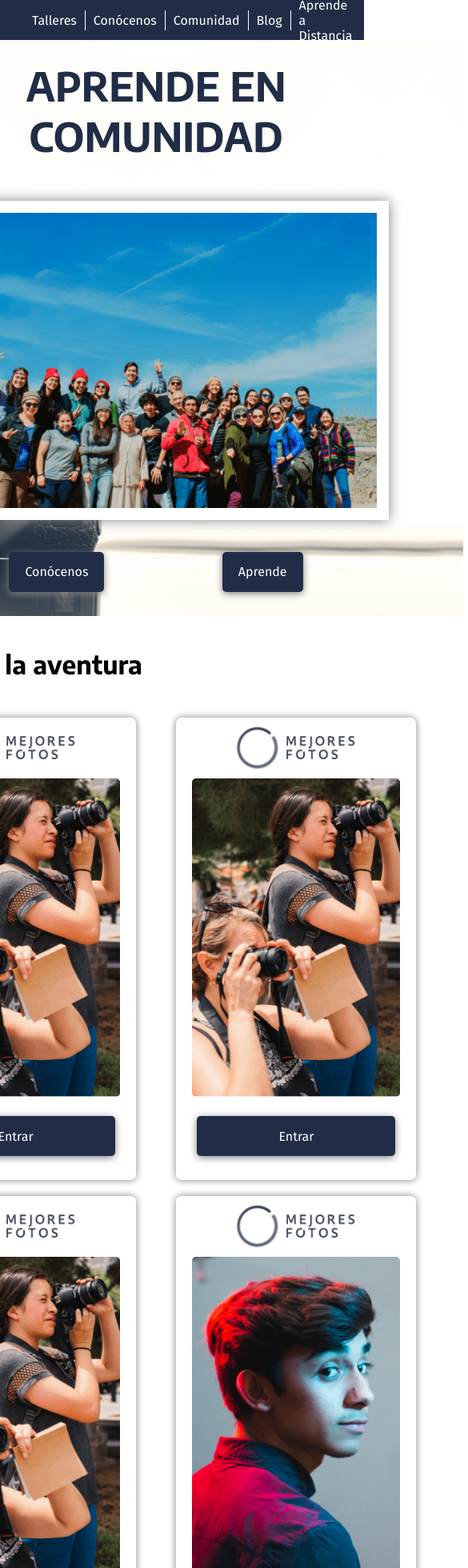
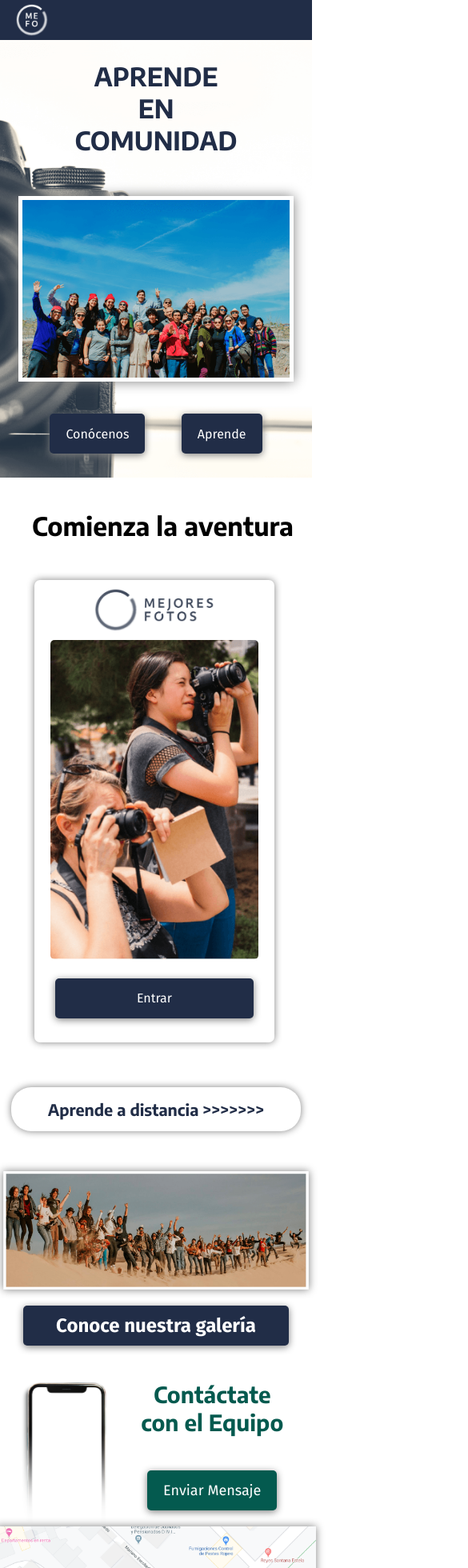
Before and after one commit to LaloRivero/mejores-fotos, a Vue app: page / in a window 390 px wide. Shown: the top 1960 px of the page at 80% size, 585 px wide, since content can reach past the window. Built offline with nearby package versions, Linux system fonts and the light colour scheme.

Commit message:
first try media queries for phone

```diff
--- a/src/components/mfTalleres.vue
+++ b/src/components/mfTalleres.vue
@@ -6,7 +6,7 @@
       </div>
       <ul class="talleres">
         <li v-for="(item, index) in items" :key="index">
-          <mf-talleres-item :data="item" />
+          <mf-talleres-item :data="item" class="taller__item" />
         </li>
       </ul>
     </div>
--- a/src/styles/media.css
+++ b/src/styles/media.css
@@ -1,6 +1,6 @@
 @media screen and (max-width: 800px) {
   .home__content {
-    width: 768px !important;
+    width: 100% !important;
   }
   /*----------------------------------*/
   /*              Header              */
@@ -82,4 +82,75 @@
     margin-left: 80px;
     margin-top: 20px;
   }
+  .contacto__boton {
+    background: #045a4f !important;
+  }
 }
+@media screen and (max-width: 420px) {
+  /*----------------------------------*/
+  /*              Header              */
+  /*----------------------------------*/
+  .header__container {
+    width: inherit;
+  }
+  .nav__conteiner {
+    display: none;
+  }
+  /*----------------------------------*/
+  /*               Hero               */
+  /*----------------------------------*/
+  .hero__left-side h1 {
+    font-size: 32px;
+  }
+  .hero__right-side img {
+    width: 95%;
+    padding: 5px;
+  }
+  .talleres {
+    flex-wrap: nowrap;
+    overflow: scroll;
+    justify-content: flex-start;
+    padding-left: 20%;
+  }
+  .taller__item {
+    padding-right: 100px;
+  }
+  .hero__buttons {
+  }
+  /*----------------------------------*/
+  /*               Talleres           */
+  /*----------------------------------*/
+  .aprende-mas a {
+    width: 85%;
+  }
+  .foto-paseos__img img {
+    width: 98%;
+  }
+  .foto-paseos__img .boton {
+    width: 75%;
+    top: 0px;
+  }
+  .contacto__info h2 {
+    font-size: 28px;
+  }
+  .contacto__boton {
+    font-size: 18px;
+    width: auto;
+  }
+  .encuentranos__maps {
+    position: static;
+  }
+  .encuentranos__info {
+    flex-direction: column-reverse;
+    justify-content: center;
+    align-items: center;
+  }
+  .encuentranos__banner {
+    width: 90%;
+    padding: 0;
+    align-self: center;
+    align-items: center;
+    justify-content: center;
+    margin: 10px 0;
+  }
+}
```
